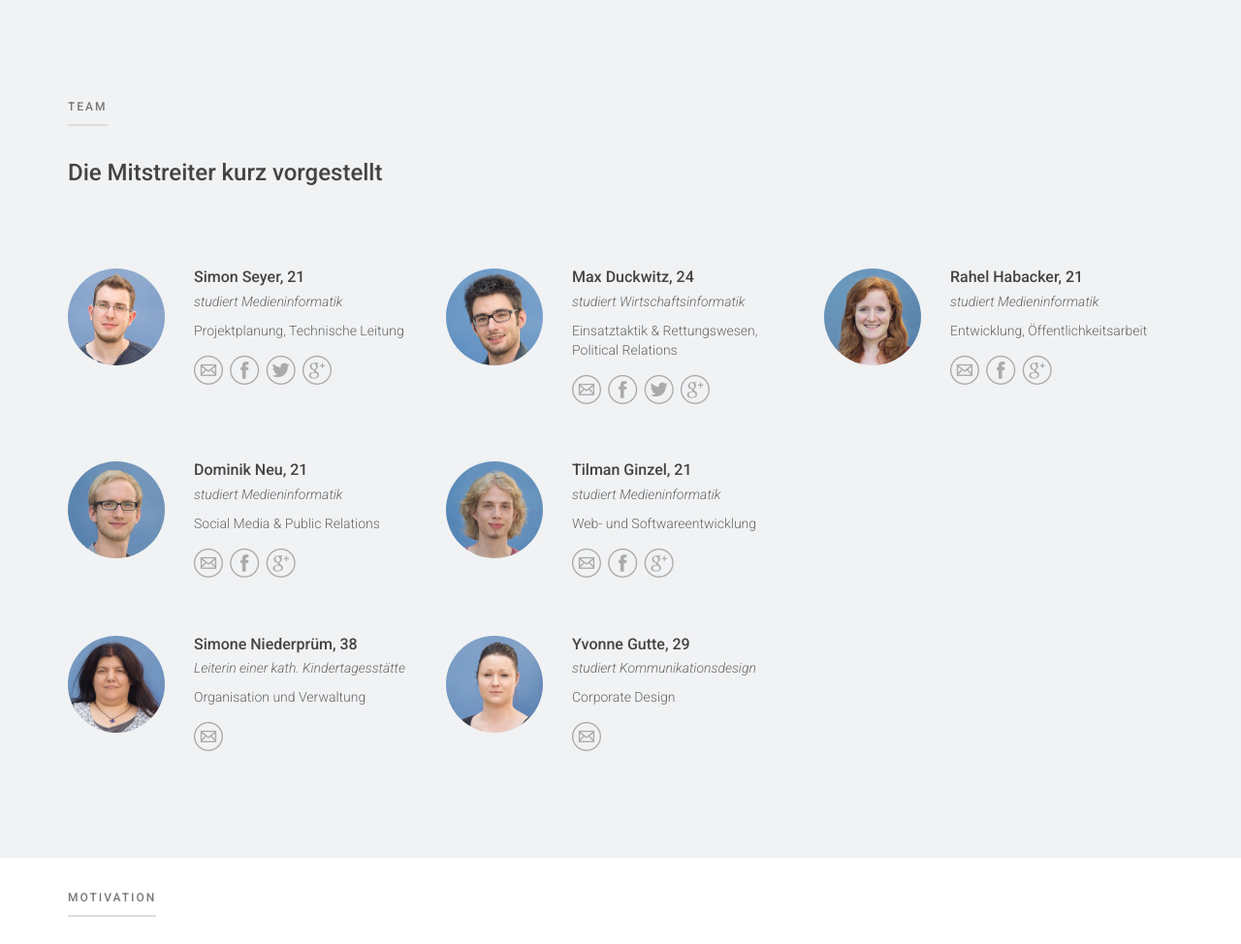
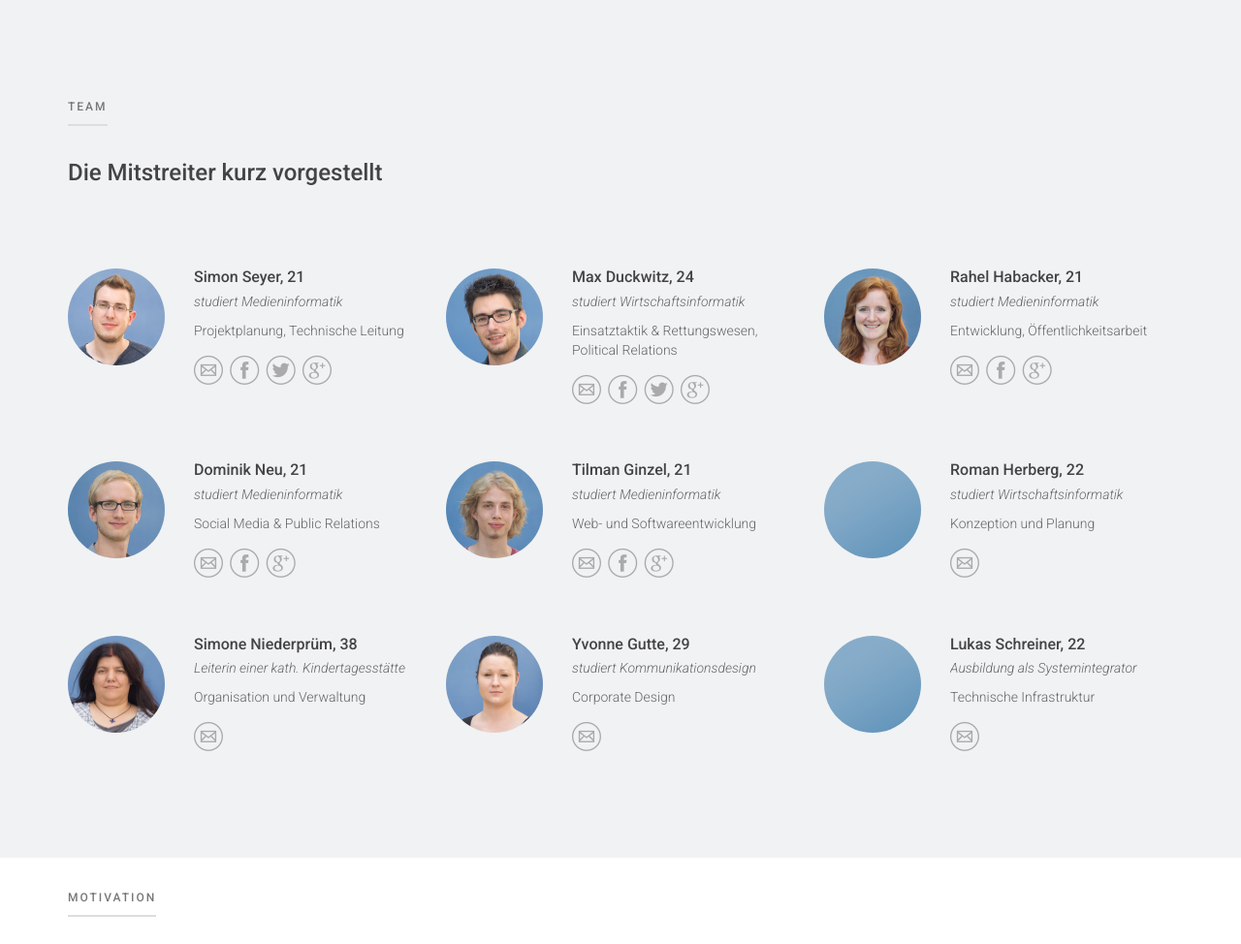
Before and after one commit to Eldorado234/zuks-django, a Django app: page / in a window 1280 px wide. Shown: the part 1652-2626 px from the top of the page at 97% size. Run offline with Django 3.2, Linux system fonts and the light colour scheme; some libraries are stand-ins or nearby versions.

Commit message:
Added Roman and Lukas to the list of contributers

```diff
--- a/templates/core/index.html
+++ b/templates/core/index.html
@@ -248,6 +248,26 @@
                         </div>
                     </div>
                 </div>
+                <!--end:.col-->
+                <div class="col-lg-4 padding-top-50">
+                    <div class="person media">
+                        <div class="person-avatar pull-left">
+                            <img src="{% static "img/avatar/default.jpg" %}" class="avatar size-default img-circle" alt="Tilman Ginzel">
+                        </div>
+                        <div class="media-body">
+                            <h4 class="person-name">Roman Herberg, 22</h4>
+                            <p>
+                                <i>studiert Wirtschaftsinformatik</i>
+                            </p>
+                            <p class="person-brief muted">
+                                Konzeption und Planung
+                            </p>
+                            <div class="social-links">
+                                <a href="mailto:roman.herberg@zuks.org" target="_blank"><i class="social-icon-email"></i></a>
+                            </div>
+                        </div>
+                    </div>
+                </div>
             </div>
             <!--end:.row-->
             <div class="row">
@@ -286,6 +306,26 @@
                             </p>
                             <div class="social-links">
                                 <a href="mailto:yvonne.gutte@zuks.org" target="_blank"><i class="social-icon-email"></i></a>
+                            </div>
+                        </div>
+                    </div>
+                </div>
+                <!--end:.col-->
+                <div class="col-lg-4 padding-top-50">
+                    <div class="person media">
+                        <div class="person-avatar pull-left">
+                            <img src="{% static "img/avatar/default.jpg" %}" class="avatar size-default img-circle" alt="Tilman Ginzel">
+                        </div>
+                        <div class="media-body">
+                            <h4 class="person-name">Lukas Schreiner, 22</h4>
+                            <p>
+                                <i>Ausbildung als Systemintegrator</i>
+                            </p>
+                            <p class="person-brief muted">
+                                Technische Infrastruktur
+                            </p>
+                            <div class="social-links">
+                                <a href="mailto:lukas.schreiner@zuks.org" target="_blank"><i class="social-icon-email"></i></a>
                             </div>
                         </div>
                     </div>
```
Also changed, not shown: static/img/avatar/default.jpg (added).
